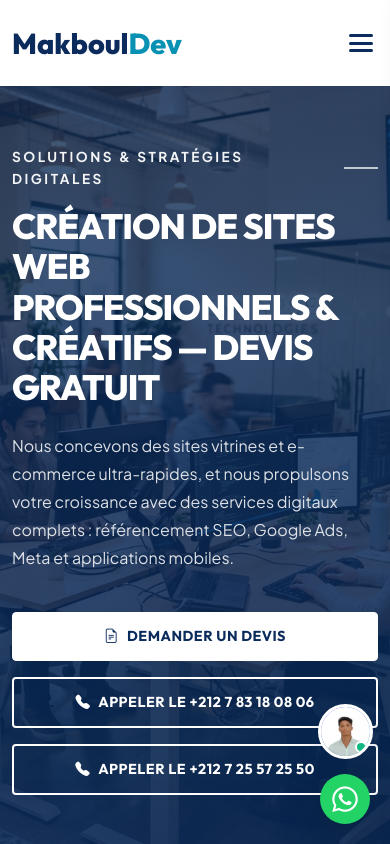
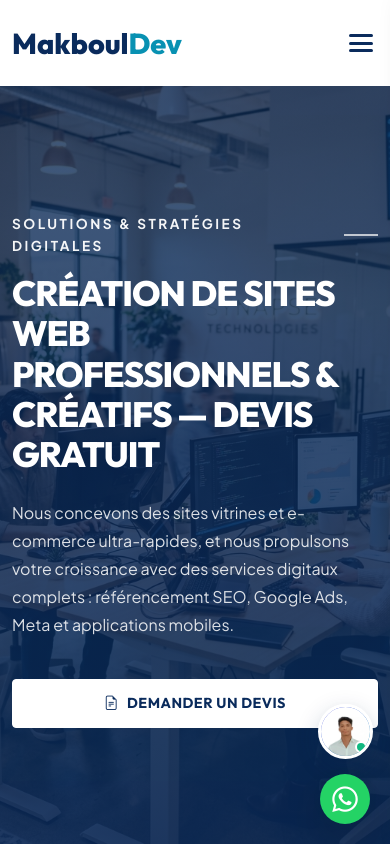
Before and after one commit to makbouldev/makbouldev, a React (Vite) app: page /#/ in a window 390 px wide. Shown: the top 844 px of the page. Built offline with nearby package versions, Linux system fonts and the light colour scheme.

Commit message:
Remove call buttons and phone numbers from Hero section

```diff
--- a/src/components/Hero.jsx
+++ b/src/components/Hero.jsx
@@ -265,12 +265,6 @@ const Hero = () => {
                 <Link to="/contact" className="btn-hero-solid d-flex align-items-center gap-2">
                   <i className="bi bi-file-earmark-text"></i> DEMANDER UN DEVIS
                 </Link>
-                <a href="tel:+212783180806" className="btn-hero-outline d-flex align-items-center gap-2">
-                  <i className="bi bi-telephone-fill"></i> APPELER LE +212 7 83 18 08 06
-                </a>
-                <a href="tel:+212725572550" className="btn-hero-outline d-flex align-items-center gap-2">
-                  <i className="bi bi-telephone-fill"></i> APPELER LE +212 7 25 57 25 50
-                </a>
               </div>
             </div>
           </div>
```
